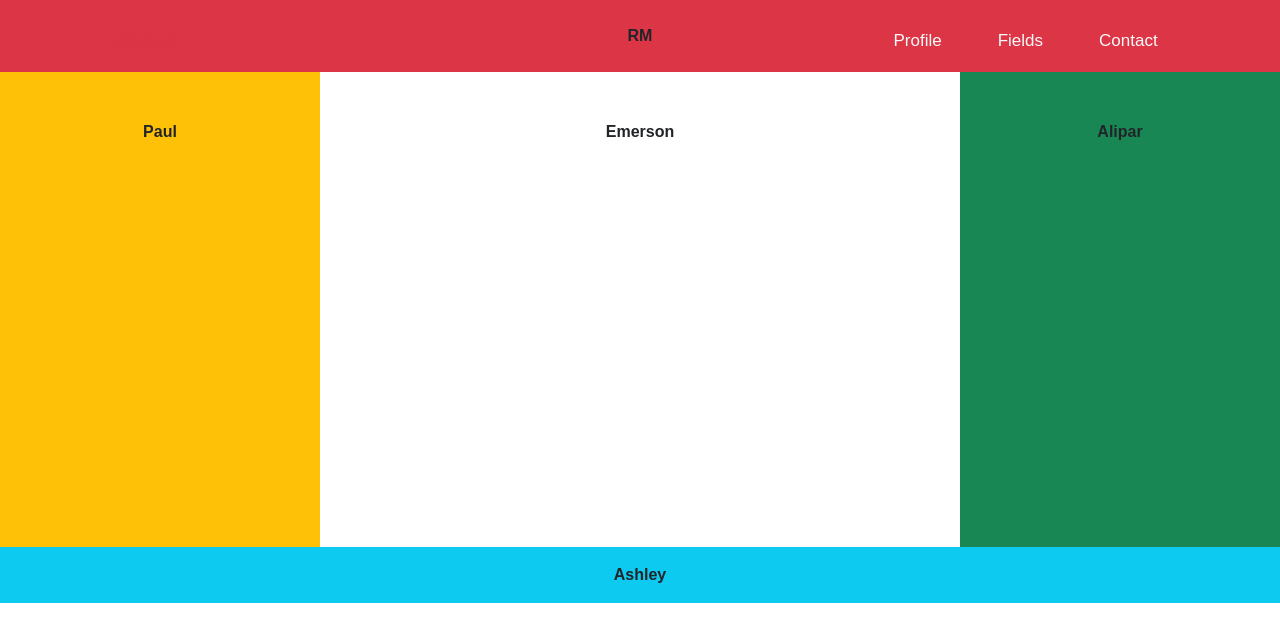
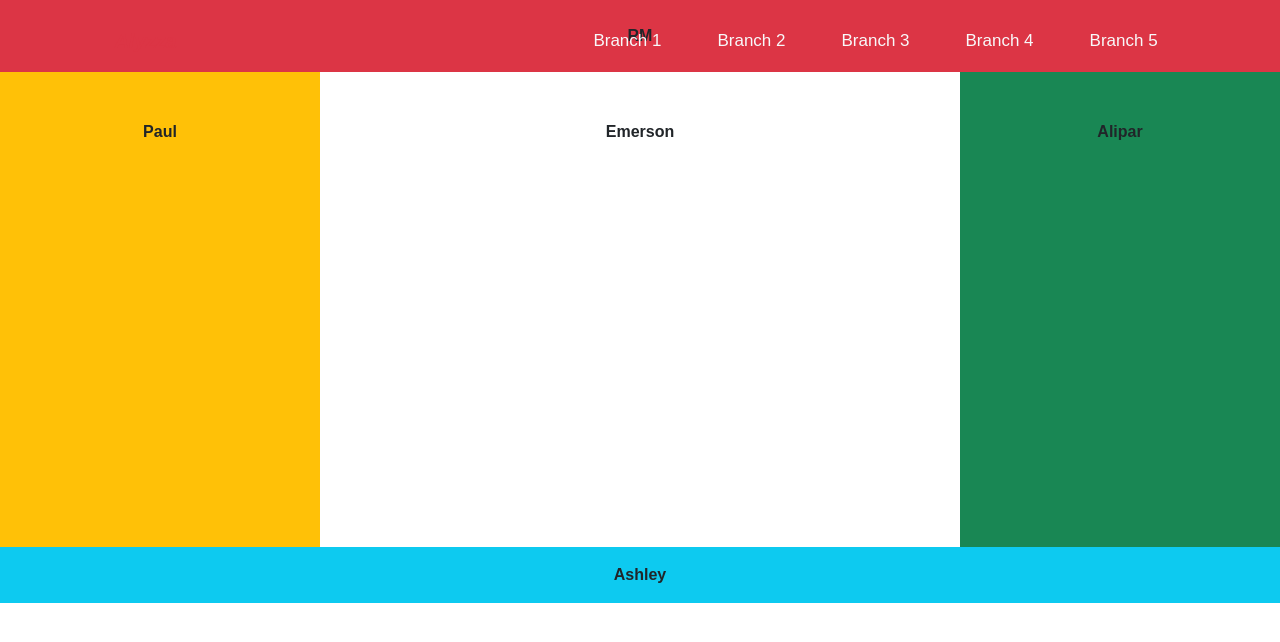
Before and after one commit to ClarizzaAlyzza/lab1, a plain HTML site: page index.html in a window 1280 px wide. Drawn offline with Linux system fonts and the light colour scheme.

Commit message:
Update index.html

```diff
--- a/index.html
+++ b/index.html
@@ -16,13 +16,19 @@
                 <div class="collapse navbar-collapse" id="navbarNav">
                     <ul class="navbar-nav" style="margin-left: auto;">
                         <li class="nav-item">
-                            <a class="nav-link text-light" href="profile.html">Profile</a>
+                            <a class="nav-link text-light" href="index.html">Branch 1</a>
                         </li>
                         <li class="nav-item">
-                            <a class="nav-link text-light" href="favorite.html">Fields</a>
+                            <a class="nav-link text-light" href="profile.html">Branch 2</a>
                         </li>
                         <li class="nav-item">
-                            <a class="nav-link text-light" href="contact.html">Contact</a>
+                            <a class="nav-link text-light" href="favorite.html">Branch 3</a>
+                        </li>
+                        <li class="nav-item">
+                            <a class="nav-link text-light" href="contact.html">Branch 4</a>
+                        </li>
+                         <li class="nav-item">
+                            <a class="nav-link text-light" href="contact.html">Branch 5</a>
                         </li>
                     </ul>
                 </div>
```
